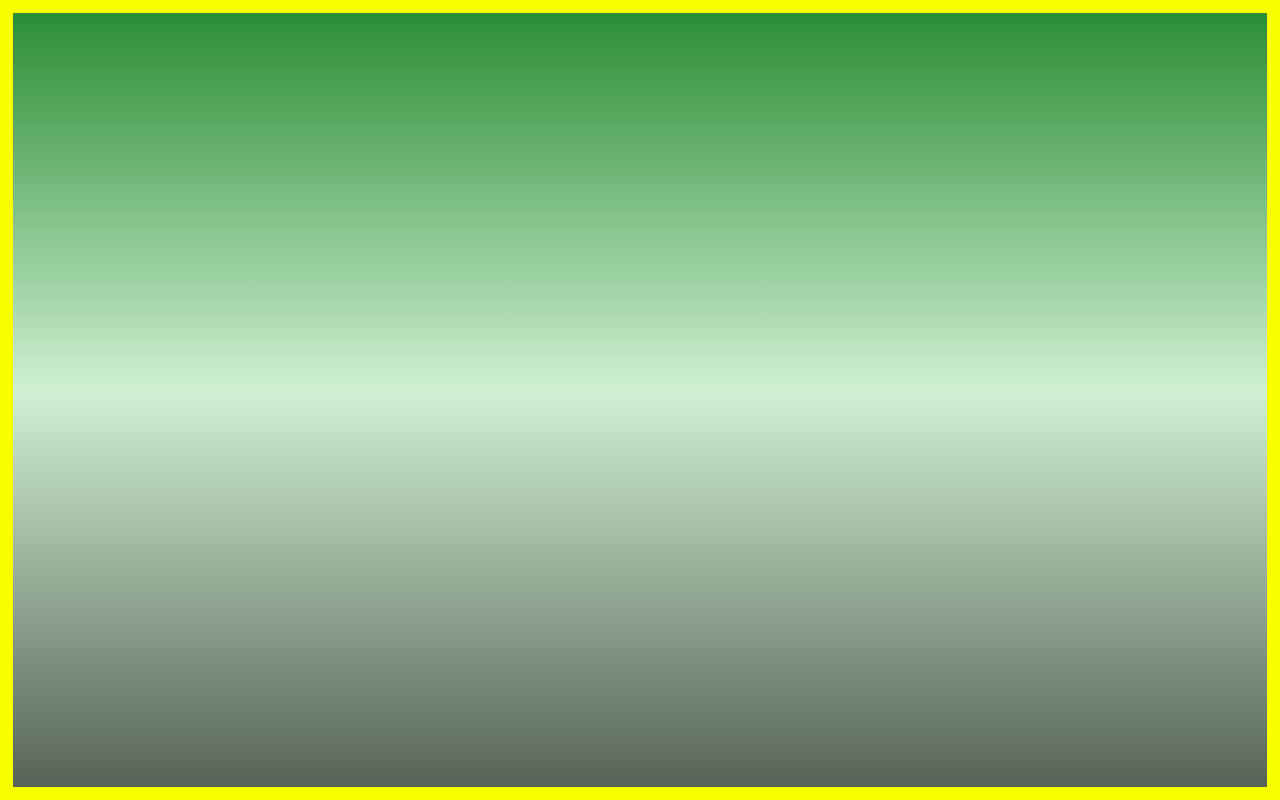
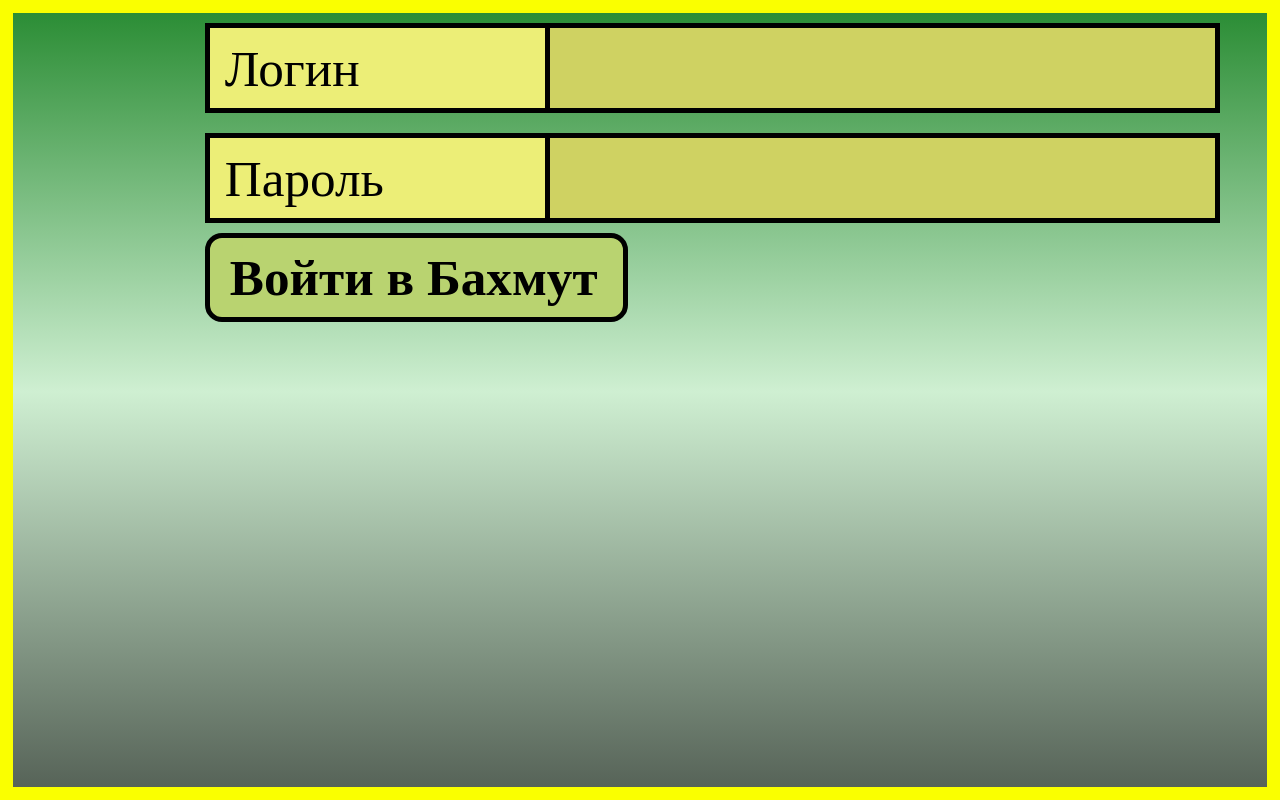
Before and after one commit to hahah-eto-ya-maga/counter-offensive, a React (Create React App) app in the folder client/: page / in a window 1280 px wide. Built offline with nearby package versions, Linux system fonts and the light colour scheme; a web font is replaced by a local one.

Commit message:
add login to app

```diff
--- a/client/src/App.tsx
+++ b/client/src/App.tsx
@@ -1,9 +1,11 @@
 import React from "react";
 import "./styles/global.css";
+import { Login } from './components';
 
 const App: React.FC = () => {
    return (
       <div className="app">
+		<Login/>
       </div>
    );
 };
```
